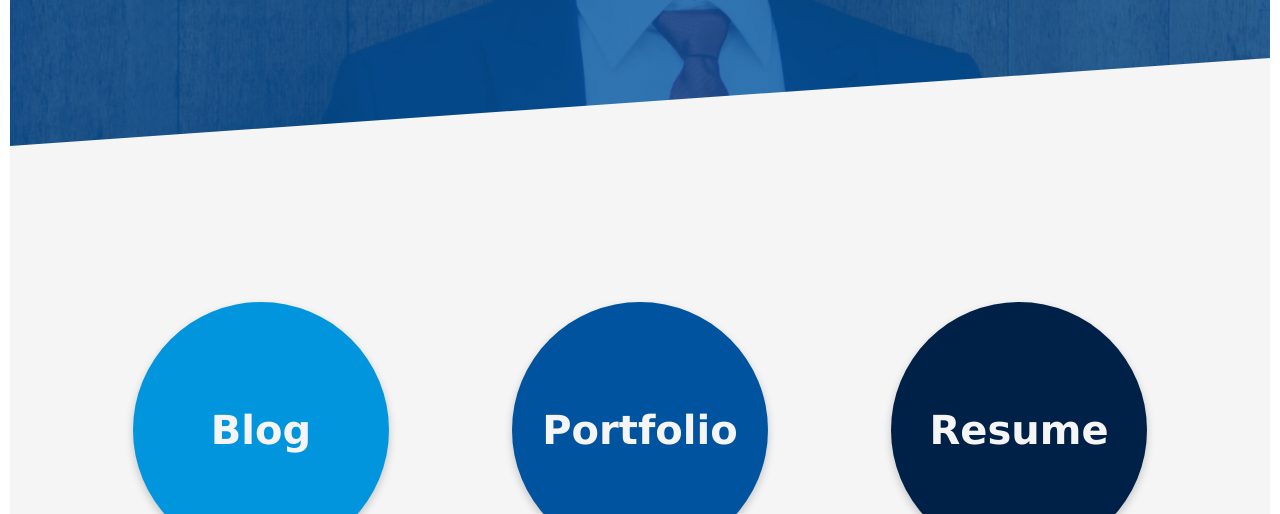
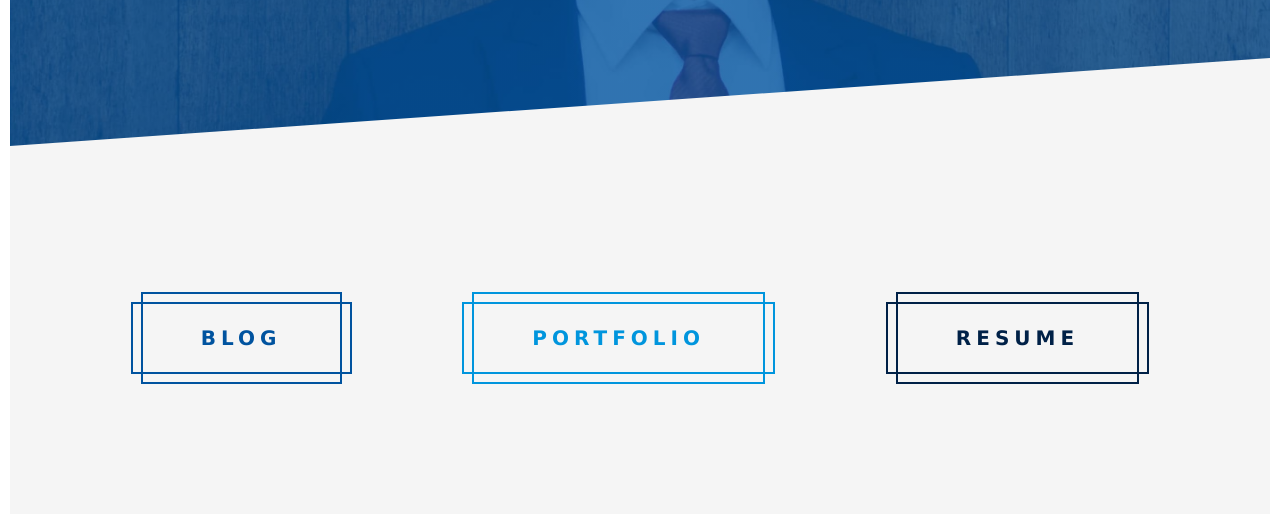
Before and after one commit to johnsciutto/personal-site, a website: page index.html in a window 1280 px wide. Shown: the part 438-952 px from the top of the page. Drawn offline with Linux system fonts and the light colour scheme.

Commit message:
refactor(main btns): Changed main buttons to cleaner design

```diff
--- a/index.html
+++ b/index.html
@@ -19,14 +19,29 @@
   </header>
   <main class="skew-container u-bg-color-white bg-mobile-pic">
     <div class="main-button-container">
-      <a href="https://www.johnsciutto.com/blog" class="btn-round btn-round--1">
-        <div class="btn-round__text u-color-white">Blog</div>
+      <!-- <a href="https://www.johnsciutto.com/blog" class="btn-main btn-main--1">
+        <div class="btn-main__text u-color-white">Blog</div>
       </a>
-      <a href="/portfolio.html" class="btn-round btn-round--2">
-        <div class="btn-round__text u-color-white">Portfolio</div>
+      <a href="/portfolio.html" class="btn-main btn-main--2">
+        <div class="btn-main__text u-color-white">Portfolio</div>
       </a>
-      <a href="https://www.johnsciutto.com/resume" target="_blank" class="btn-round btn-round--3">
-        <div class="btn-round__text u-color-white">Resume</div>
+      <a href="https://www.johnsciutto.com/resume" target="_blank" class="btn-main btn-main--3">
+        <div class="btn-main__text u-color-white">Resume</div>
+      </a> -->
+      <a href="#" class="btn-frame btn-frame--1">
+        Blog
+        <div class="btn-frame__horizontal"></div>
+        <div class="btn-frame__vertical"></div>
+      </a>
+      <a href="#" class="btn-frame btn-frame--2">
+        Portfolio
+        <div class="btn-frame__horizontal"></div>
+        <div class="btn-frame__vertical"></div>
+      </a>
+      <a href="#" class="btn-frame btn-frame--3">
+        Resume
+        <div class="btn-frame__horizontal"></div>
+        <div class="btn-frame__vertical"></div>
       </a>
     </div>
   </main>
--- a/sass/components/_button.scss
+++ b/sass/components/_button.scss
@@ -1,5 +1,4 @@
-
-.btn-round {
+.btn-main {
     display: flex;
     align-items: center;
     justify-content: center;
@@ -7,7 +6,7 @@
     min-width: 20rem;
     height: 20vw;
     min-height: 20rem;
-    border-radius: 500px;
+    border-radius: 10px;
     box-shadow: 0 4px 8px 0 rgba(0, 0, 0, 0.2);
     background-size: cover;
     background-position: center;
@@ -99,3 +98,92 @@
   }
 
 }
+
+.btn-frame {
+	--offset: 10px;
+	--border-size: 2px;
+
+	display: block;
+	position: relative;
+	padding: 1.5em 3em;
+  appearance: none;
+	border: 0;
+	background: transparent;
+	text-transform: uppercase;
+  text-decoration: none;
+	letter-spacing: .25em;
+	outline: none;
+  cursor: pointer;
+  font-size: 2rem;
+	font-weight: bold;
+	border-radius: 0;
+	box-shadow: inset 0 0 0 var(--border-size) currentcolor;
+  transition: background .8s ease;
+
+  &--1 {
+    color: $color-primary;
+  }
+
+  &--2 {
+    color: $color-secondary;
+  }
+
+  &--3 {
+    color: $color-tertiary;
+  }
+	&:hover {
+		background: rgba(100, 0, 0, .03);
+	}
+
+	&__horizontal,
+	&__vertical {
+		position: absolute;
+		top: var(--horizontal-offset, 0);
+		right: var(--vertical-offset, 0);
+		bottom: var(--horizontal-offset, 0);
+		left: var(--vertical-offset, 0);
+		transition: transform .8s ease;
+		will-change: transform;
+
+		&::before {
+			content: '';
+			position: absolute;
+			border: inherit;
+		}
+	}
+
+	&__horizontal {
+		--vertical-offset: calc(var(--offset) * -1);
+		border-top: var(--border-size) solid currentcolor;
+		border-bottom: var(--border-size) solid currentcolor;
+
+		&::before {
+			top: calc(var(--vertical-offset) - var(--border-size));
+			bottom: calc(var(--vertical-offset) - var(--border-size));
+			left: calc(var(--vertical-offset) * -1);
+			right: calc(var(--vertical-offset) * -1);
+		}
+	}
+
+	&:hover &__horizontal {
+		transform: scaleX(0);
+	}
+
+	&__vertical {
+		--horizontal-offset: calc(var(--offset) * -1);
+		border-left: var(--border-size) solid currentcolor;
+		border-right: var(--border-size) solid currentcolor;
+
+		&::before {
+			top: calc(var(--horizontal-offset) * -1);
+			bottom: calc(var(--horizontal-offset) * -1);
+			left: calc(var(--horizontal-offset) - var(--border-size));
+			right: calc(var(--horizontal-offset) - var(--border-size));
+		}
+	}
+
+	&:hover &__vertical {
+		transform: scaleY(0);
+	}
+
+}
```
Also changed, not shown: styles.css.
